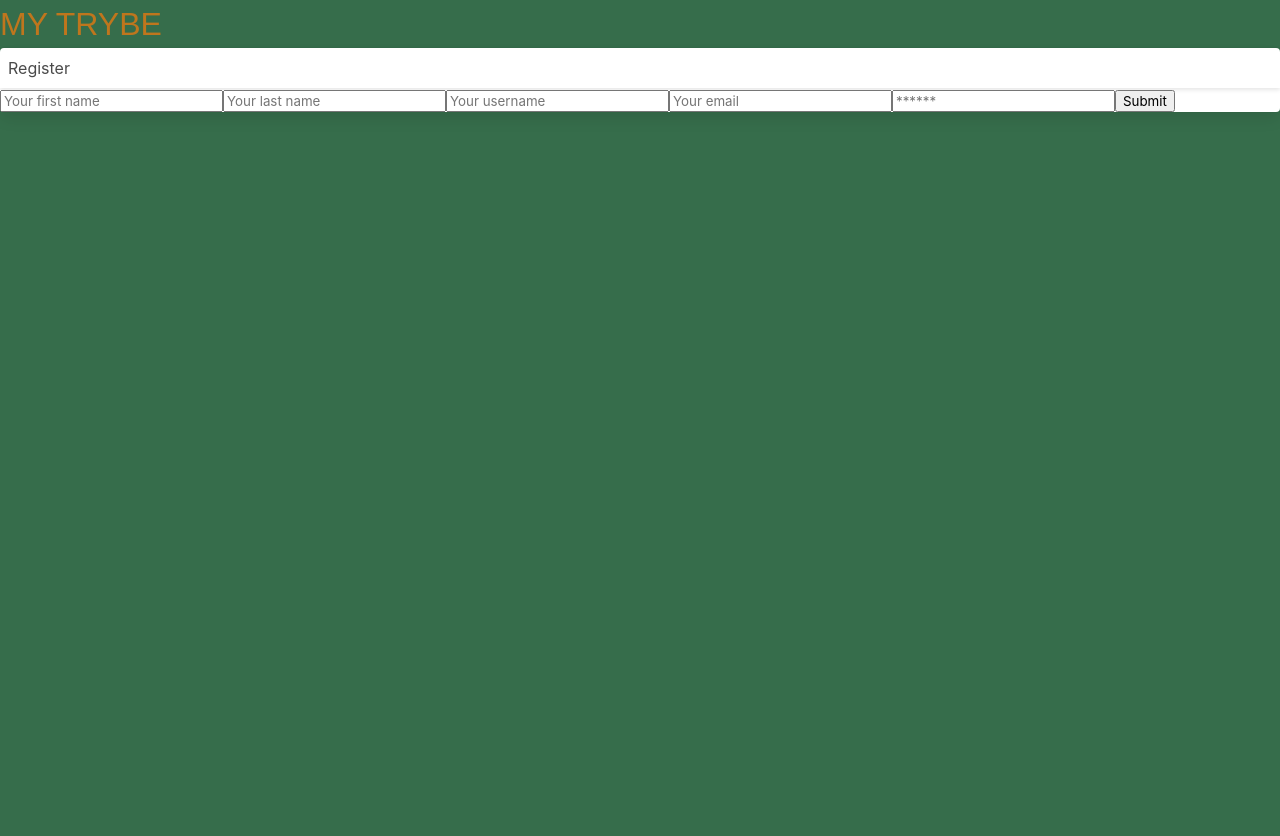
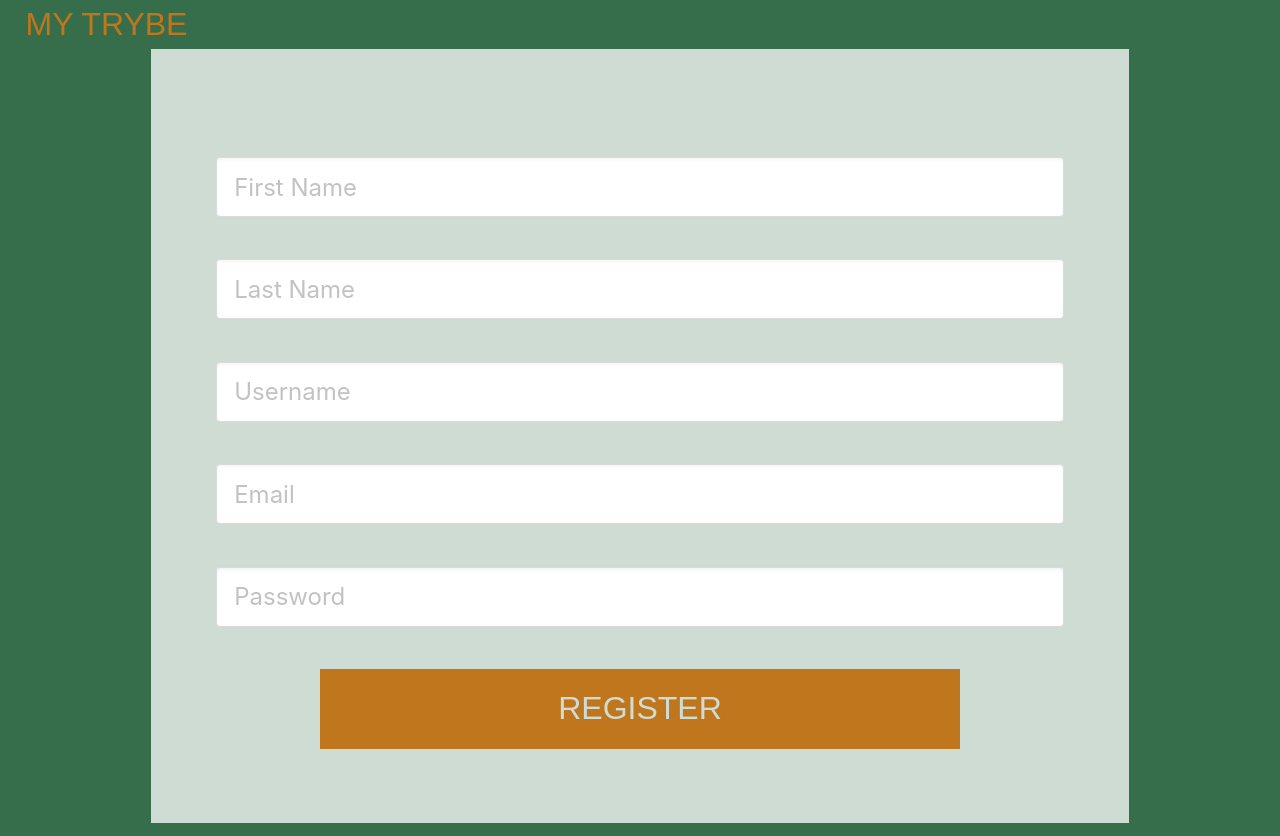
Before and after one commit to Neuy16/My-Trybe-Social, a React (Create React App) app in the folder develop/client/: page /register in a window 1280 px wide. Before the commit the page ends 800 px from the top, so only its background shows below. Built offline with nearby package versions, Linux system fonts and the light colour scheme.

Commit message:
all styles besides user home and navbar completed

```diff
--- a/develop/client/src/App.css
+++ b/develop/client/src/App.css
@@ -11,11 +11,8 @@
     font-size: xx-large;
     font-family: fantasy;
     color: var(--buttonOrange);
+    padding-left: 2%;
 }
-
-
-
-
 
 /* Landing Page Styles */
 
@@ -46,3 +43,167 @@
 .LPtxt {
     font-size: x-large;
 }
+
+
+/* Login Page Styles */
+
+.loginPage {
+    background-color: var(--menuGreen);
+    margin: auto;
+    width: 75%;
+    text-align: center;
+    padding: 5%;
+}
+
+.loginbtn {
+    background-color: var(--buttonOrange);
+    color: var(--menuGreen);
+    border: none;
+    cursor: pointer;
+    width: 50vw;
+    height: 10vh;
+    margin: 1%;
+    font-size: xx-large;
+    font-family: fantasy;
+    margin-top: 5%;
+}
+
+.loginbtn:hover {
+    background-color: var(--backgroundGreen);
+}
+
+.logintxt {
+    font-size: x-large;
+}
+
+.log-input{
+    margin-top: 5%;
+}
+
+.pass-input{
+    margin-top: 5%;
+}
+
+/* Register Page Styles */
+
+.registerPage {
+    background-color: var(--menuGreen);
+    margin: auto;
+    width: 75%;
+    text-align: center;
+    padding: 5%;
+}
+
+.registerbtn {
+    background-color: var(--buttonOrange);
+    color: var(--menuGreen);
+    border: none;
+    cursor: pointer;
+    width: 50vw;
+    height: 10vh;
+    margin: 1%;
+    font-size: xx-large;
+    font-family: fantasy;
+    margin-top: 5%;
+}
+
+.registerbtn:hover {
+    background-color: var(--backgroundGreen);
+}
+
+.registertxt {
+    font-size: x-large;
+}
+
+.fname-input {
+    margin-top: 5%;
+}
+
+.lname-input {
+    margin-top: 5%;
+}
+
+.user-name-input {
+    margin-top: 5%;
+}
+
+.email-input {
+    margin-top: 5%;
+}
+
+.reg-pass-input {
+    margin-top: 5%;
+}
+
+/* Create Post Page Styles */
+
+.createPost-page {
+    background-color: var(--menuGreen);
+    margin: auto;
+    width: 75%;
+    text-align: center;
+    padding: 5%;
+}
+
+.formInput {
+    margin-top: 5%;
+
+}
+
+.postbtn {
+    background-color: var(--buttonOrange);
+    color: var(--menuGreen);
+    border: none;
+    cursor: pointer;
+    width: 50vw;
+    height: 10vh;
+    margin-top: 5%;
+    font-size: xx-large;
+    font-family: fantasy;
+}
+
+.postbtn:hover {
+    background-color: var(--backgroundGreen);
+}
+
+.post-title {
+    font-size: xx-large;
+    font-family: fantasy;
+}
+
+
+/* Profile Page Styles */
+
+.profile-content-section {
+    background-color: var(--backgroundGreen);
+}
+
+
+.cover-pic {
+    background-color: var(--buttonOrange);
+}
+
+.profile-info-section {
+    background-color: var(--menuGreen);
+    margin: 1%;
+    padding: 15px;
+}
+
+.edit-profile-btn {
+    background-color: var(--buttonOrange);
+    color: var(--menuGreen);
+    border: none;
+    cursor: pointer;
+    margin: 1%;
+    font-size: large;
+    font-family: fantasy;
+
+}
+
+.edit-profile-btn:hover {
+    background-color: var(--backgroundGreen);
+}
+
+.profile-pic {
+    padding: 1px;
+}
--- a/develop/client/src/components/PostForm.js
+++ b/develop/client/src/components/PostForm.js
@@ -1,7 +1,6 @@
 import React, { useState } from 'react';
 import { useMutation } from '@apollo/client';
 import { ADD_POST } from '../utils/mutations';
-import Auth from "../utils/auth";
 
 const PostForm = ({ userId }) => {
     console.log(userId);
@@ -34,8 +33,14 @@ const PostForm = ({ userId }) => {
     };
 
     return (
-        <main>
+        <main className='hero is-fullheight columns is-vcentered is-centered is-flex'>
+            <section className='createPost-page'>
+                <div className=''>
+
+                    <div className='post-title'>
                     <h3>Create A Post</h3>
+                    </div>
+
                     <form
                         className='postFormContent'
                         onSubmit={handleFormSubmit}
@@ -45,13 +50,13 @@ const PostForm = ({ userId }) => {
                                 name='content'
                                 placeholder='Start Typing...'
                                 value={formState.content}
-                        className='formInput'
+                                className='formInput textarea is-large'
                                 onChange={handleChange} />
                         </div>
 
                         <div className='postSubmitButton'>
                             <button
-                        className="btn btn-block btn-info"
+                                className="postbtn btn-block btn-info"
                                 style={{ cursor: "pointer" }}
                                 type="submit"
                             >
@@ -65,6 +70,8 @@ const PostForm = ({ userId }) => {
                             </div>
                         )}
                     </form>
+                </div>
+            </section>
         </main >
     );
 };
--- a/develop/client/src/pages/Login.js
+++ b/develop/client/src/pages/Login.js
@@ -19,7 +19,7 @@ useEffect(() => {
     if (Auth.loggedIn()) {
       Auth.logout();
     };
-},[])
+  }, [])
 
   // submit form
   const handleFormSubmit = async (event) => {
@@ -41,19 +41,20 @@ const handleFormSubmit = async (event) => {
   };
 
   return (
-  <main className="flex-row justify-center mb-4">
-    <div className="col-12 col-lg-10">
-      <div className="card">
-        <h4 className="card-header bg-dark text-light p-2">Login</h4>
-        <div className="card-body">
+    <main className="hero is-fullheight columns is-vcentered is-centered is-flex">
+      <section className='loginPage'>
+        <div className="">
+
+
           {data ? (
             <p>
               <div>Loading...</div>
             </p>
           ) : (
 
+
             <form onSubmit={handleFormSubmit}>
-              <input
+              <input className='log-input input is-large'
                 placeholder="Your username"
                 name="username"
                 type="text"
@@ -62,8 +63,8 @@ return (
                 required
               />
 
-              <input
-                placeholder="******"
+              <input className='pass-input input is-large'
+                placeholder="Your Password"
                 name="password"
                 type="password"
                 value={!!formState ? formState.password : ''}
@@ -71,13 +72,16 @@ return (
                 required
               />
               <button
-                className="btn btn-block btn-info"
+                className="loginbtn btn-block btn-info"
                 style={{ cursor: 'pointer' }}
                 type="submit"
               >
-                Submit
+                Sign In
               </button>
             </form>
+
+
+
           )}
 
           {error && (
@@ -86,8 +90,8 @@ return (
             </div>
           )}
         </div>
-      </div>
-    </div>
+      </section>
+
     </main>
   );
 };
--- a/develop/client/src/pages/Profile.js
+++ b/develop/client/src/pages/Profile.js
@@ -21,31 +21,44 @@ const Profile = () => {
     <Fragment>
       {!!data && (
         <div className="container is-widescreen">
-          <div className="card">
-            <div className="card-image">
-              <figure className="image is-4by3">
+          <div className="profile-content-section card">
+
+            <section class="cover-pic hero is-medium">
+              <div class="hero-body">
+                <p class="title">
+                  Welcome To Your Profile
+                </p>
+                <p class="subtitle">
+                  Edit Profile to Customize Background
+                </p>
+              </div>
+            </section>
+
+            <section>
+              <div className="profile-info-section card-content">
+                <div className="media">
+
+
+                  <div className="media-left">
+
+                    <figure className="profile-pic image is-48x48">
                       <img src={pic} alt="Human Sillouette" />
                     </figure>
+
                   </div>
-            <div className="card-content has-background-success-light">
-              <div className="media">
-                <div className="media-left">
-                  <figure className="image is-48x48">
-                    <img src={pic} alt="Human Sillouette" />
-                  </figure>
-                </div>
-                <div className="media-content columns is-flex">
+
+                  <div className="user=tags media-content columns">
                     <div className="column-1">
+
                       <p className="container title is-4">
                         {data.user.firstName} {data.user.lastName}
                       </p>
+
                       <p className="subtitle is-b is-6">
                         @{data.user.username}
                       </p>
+
                     </div>
-                  <button class="button is-small mx-2 is-success is-justify-content-end">
-                    <span>Edit Profile</span>
-                  </button>
                   </div>
                 </div>
 
@@ -53,11 +66,21 @@ const Profile = () => {
                   This bio is empty... got nothing to say?
                   <br />
                   <time datetime="2016-1-1">11:09 PM - 1 Jan 2016</time>
+
                   <p className="">Email: {data.user.email}</p>
+
                 </div>
               </div>
+            </section>
+
+            <button class="edit-profile-btn button btn-block">
+              Edit Profile
+            </button>
+
           </div>
+
           <div>{data.user.post}</div>
+
         </div>
       )}
     </Fragment>
--- a/develop/client/src/pages/Register.js
+++ b/develop/client/src/pages/Register.js
@@ -48,59 +48,61 @@ const Register = () => {
   };
 
   return (
-    <main className="flex-row justify-center mb-4">
-      <div className="col-12 col-lg-10">
-        <div className="card">
-          <h4 className="card-header bg-dark text-light p-2">Register</h4>
-          <div className="card-body">
+    <main className="hero is-fullheight columns is-vcentered is-centered is-flex">
+      <section className='registerPage'>
+        <div className="">
+
+
           {data ? (
             <p>
               Success! You may now head{" "}
               <Link to="/">back to Login</Link>
             </p>
           ) : (
+
+
             <form onSubmit={handleFormSubmit}>
-                <input
-                  placeholder="Your first name"
+              <input className='fname-input input is-large'
+                placeholder="First Name"
                 name="firstName"
                 type="text"
                 value={formState.firstName}
                 onChange={handleChange}
               />
-                <input
-                  placeholder="Your last name"
+              <input className='lname-input input is-large'
+                placeholder="Last Name"
                 name="lastName"
                 type="text"
                 value={formState.lastName}
                 onChange={handleChange}
               />
-                <input
-                  placeholder="Your username"
+              <input className='user-name-input input is-large'
+                placeholder="Username"
                 name="username"
                 type="text"
                 value={formState.username}
                 onChange={handleChange}
               />
-                <input
-                  placeholder="Your email"
+              <input className='email-input input is-large'
+                placeholder="Email"
                 name="email"
                 type="email"
                 value={formState.email}
                 onChange={handleChange}
               />
-                <input
-                  placeholder="******"
+              <input className='reg-pass-input input is-large'
+                placeholder="Password"
                 name="password"
                 type="password"
                 value={formState.password}
                 onChange={handleChange}
               />
               <button
-                  className="btn btn-block btn-info"
+                className="registerbtn btn-block btn-info"
                 style={{ cursor: "pointer" }}
                 type="submit"
               >
-                  Submit
+                REGISTER
               </button>
             </form>
           )}
@@ -111,8 +113,7 @@ const Register = () => {
             </div>
           )}
         </div>
-        </div>
-      </div>
+      </section>
     </main>
   );
 };
```
Also changed, not shown: develop/client/src/pages/PostCreation.js (+1 -13 lines). Lines whose indentation alone changed are shown as unchanged.
